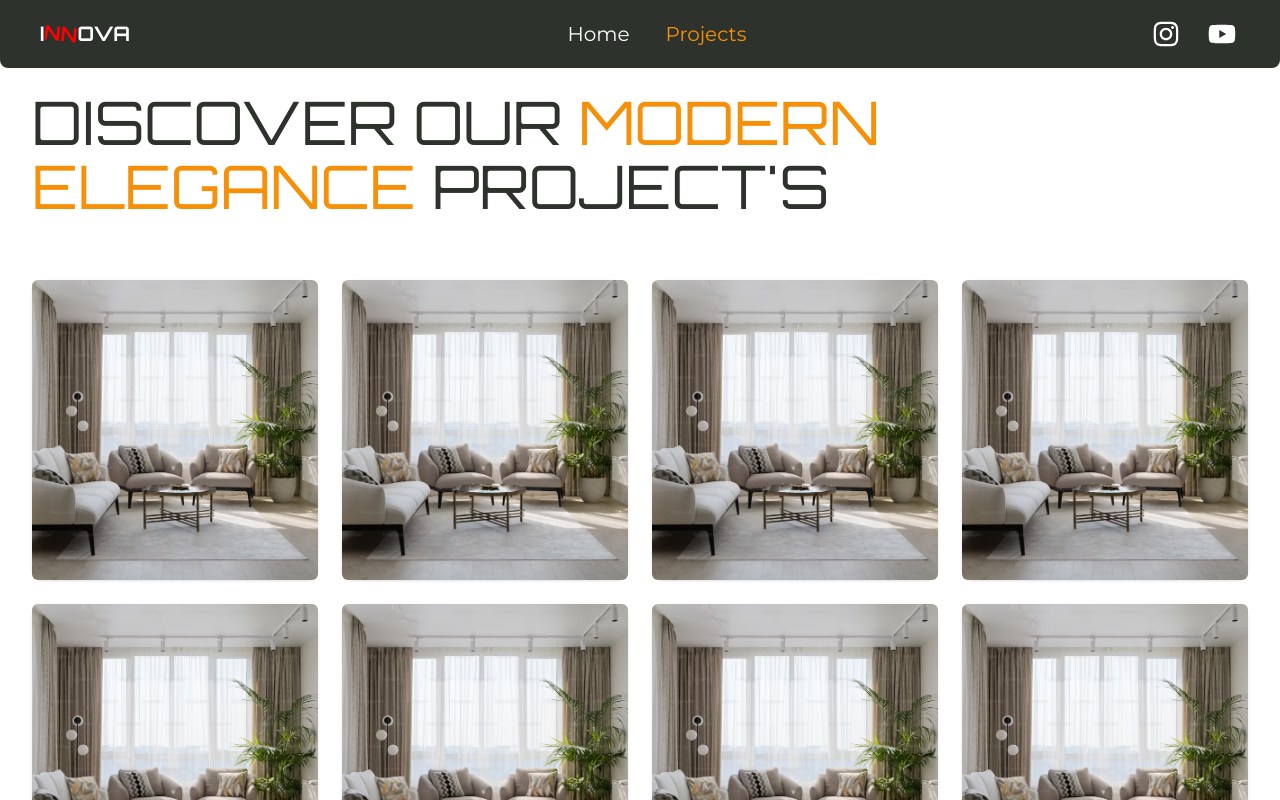
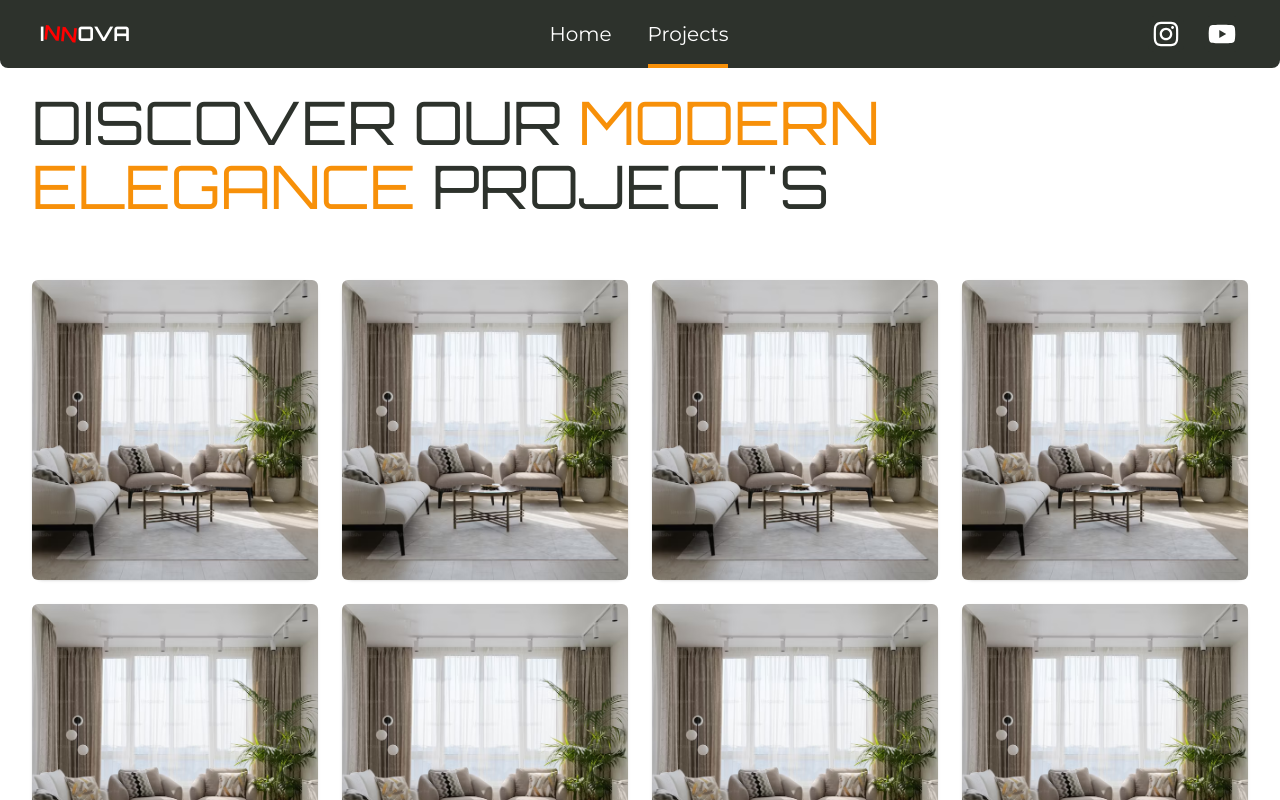
Before and after one commit to Ahishekoza/InteriorDesignersWebsite, a React (Vite) app: page /projects in a window 1280 px wide. Shown: the top 800 px of the page. Built offline with nearby package versions, Linux system fonts and the light colour scheme; what tailwindcss-text-fill-stroke would draw is missing.

Commit message:
Header Active tab underline 100%

```diff
--- a/src/Layout.jsx
+++ b/src/Layout.jsx
@@ -1,15 +1,57 @@
 /* eslint-disable react/prop-types */
 // import Breadcrumb from "./components/Breadcrumb";
+import { useState } from "react";
 import Footer from "./components/Footer";
 import Header from "./components/Header";
 
 const RemoteLayout = ({ children }) => {
+  const [showScrollArrow, setShowScrollArrow] = useState(false);
+
+  const handleScrollToTop = () => {
+    window.scrollTo({
+      top: 0,
+      behavior: "smooth",
+    });
+  };
+
+  const checkScrollYOffset = () => {
+    // console.log("width:", window.innerWidth,"height:", window.innerHeight*0.75);
+    if (window.pageYOffset >= window.innerHeight*0.4) {
+      setShowScrollArrow(true);
+    } else {
+      setShowScrollArrow(false);
+    }
+  };
+
+  window.addEventListener("scroll", checkScrollYOffset);
+
   return (
     <div>
       <Header />
       {/* <Breadcrumb/> */}
       <main>{children}</main>
       <Footer />
+      {/* --Scroll Button Implementation */}
+      <button
+        onClick={handleScrollToTop}
+        className="fixed bottom-14 right-1 bg-dark-green hover:bg-dark-green/85 transition-all duration-150 text-white cursor-pointer p-1 rounded-full shadow-md"
+        style={{display: showScrollArrow ? 'block' : 'none'}}
+      >
+        <svg
+          xmlns="http://www.w3.org/2000/svg"
+          fill="none"
+          viewBox="0 0 24 24"
+          strokeWidth="1.5"
+          stroke="currentColor"
+          className="size-5"
+        >
+          <path
+            strokeLinecap="round"
+            strokeLinejoin="round"
+            d="M8.25 6.75 12 3m0 0 3.75 3.75M12 3v18"
+          />
+        </svg>
+      </button>
     </div>
   );
 };
--- a/src/components/Banner.jsx
+++ b/src/components/Banner.jsx
@@ -1,6 +1,10 @@
 import PremiumPhoto from "../assets/premium_photo-.avif";
 import { Button } from "./ui/button";
 const Banner = () => {
+  const handleScrollToContact = () => {
+    const contactus = document.getElementById("contactUs")
+    if (contactus) contactus.scrollIntoView({behavior:"smooth"});
+  }
   return (
     <section id="home" className="flex flex-col-reverse sm:flex-row w-full h-full bg-dark-green font-montserrat">
       <div className=" w-full sm:w-1/3 ">
@@ -16,7 +20,7 @@ const Banner = () => {
             hic quasi voluptates facere minus ipsum? Consequuntur velit rem
           </p>
           {/* --button */}
-          <Button className="bg-mango-orange text-white py-2 rounded-lg">
+          <Button onClick={handleScrollToContact} className="bg-mango-orange text-white py-2 rounded-lg">
             Request Consulation
           </Button>
         </div>
--- a/src/components/Footer.jsx
+++ b/src/components/Footer.jsx
@@ -3,8 +3,8 @@ const Footer = () => {
     <footer id="contactUs" className="bg-white lg:grid lg:grid-cols-5">
       <div className="relative block h-64 lg:col-span-2 lg:h-full">
         <iframe
-          src="https://www.google.com/maps/embed?pb=!1m18!1m12!1m3!1d3784.12442276326!2d73.85960207465116!3d18.478022470473583!2m3!1f0!2f0!3f0!3m2!1i1024!2i768!4f13.1!3m3!1m2!1s0x3bc2eb6082918afd%3A0x31322a8aeff0830b!2sUsha%20Agencies%20Pune(Vyas%20Electronics)!5e0!3m2!1sen!2sjp!4v1734939635988!5m2!1sen!2sjp"
-          allowfullscreen=""
+          src="https://www.google.com/maps/embed?pb=!1m18!1m12!1m3!1d3784.124367587443!2d73.8595717746512!3d18.47802497047356!2m3!1f0!2f0!3f0!3m2!1i1024!2i768!4f13.1!3m3!1m2!1s0x3bc2ebc08ee10775%3A0x2e832b7627dfda08!2sInnova%20Interior%20Designers%20And%20Consultants!5e0!3m2!1sen!2sjp!4v1735550146281!5m2!1sen!2sjp"
+          allowFullScreen
           loading="lazy"
           className=" absolute inset-0 h-full w-full"
         ></iframe>
--- a/src/components/Header.jsx
+++ b/src/components/Header.jsx
@@ -1,10 +1,11 @@
-import { IoMenu } from "react-icons/io5";
 import { FaInstagram } from "react-icons/fa";
 import { FaYoutube } from "react-icons/fa";
 import { Link, useLocation } from "react-router-dom";
 import MobileMenu from "./MobileMenu";
+import { useEffect, useState } from "react";
 
 const Header = () => {
+  const [windowWidth, setWindowWidth] = useState(window.innerWidth);
   const location = useLocation();
   const projectHeader =
     location.pathname.split("/").includes("projects") ||
@@ -17,17 +18,52 @@ const Header = () => {
     { id: 4, link: "#contactUs", item: "ContactUs" },
   ];
 
-  const getActiveClass = (path) => {
+  const handleResize = () => {
+    setWindowWidth(window.innerWidth);
+  };
+
+  // --- useEffect is needed so that we can clean previous EventListener
+  useEffect(() => {
+    // -- will fire the event when window will resize
+    window.addEventListener("resize", handleResize);
+
+    return () => {
+      window.removeEventListener("resize", handleResize);
+    };
+  }, []);
+
+  // const getActiveClass = (path) => {
+  //   if (path === "/") {
+  //     return "text-white";
+  //   }
+
+  //   if (path.startsWith("#")) {
+  //     return window.location.hash === path ? "text-mango-orange" : "text-white";
+  //   } else {
+  //     return location.pathname === path ? "text-mango-orange" : "text-white";
+  //   }
+  // };
+
+  const getActiveClassUnderLine = (path) => {
     if (path === "/") {
-      return "text-white";
+      return "";
     }
 
     if (path.startsWith("#")) {
-      return window.location.hash === path ? "text-mango-orange" : "text-white";
+      return window.location.hash === path
+        ? windowWidth <= 786
+          ? "absolute w-full bg-mango-orange h-1 -bottom-3"
+          : "absolute w-full bg-mango-orange h-1 -bottom-4"
+        : "";
     } else {
-      return location.pathname === path ? "text-mango-orange" : "text-white";
+      return location.pathname === path
+        ? windowWidth <= 786
+          ? "absolute w-full bg-mango-orange h-1 -bottom-4"
+          : "absolute w-full bg-mango-orange h-1 -bottom-5"
+        : "";
     }
   };
+
   const instaLink = "";
   const youtubeLink = "https://www.youtube.com/@innovainteriordesigners";
 
@@ -43,9 +79,6 @@ const Header = () => {
 
           {/* --- Menu Items */}
           <div className="hidden md:flex items-center gap-9  font-montserrat font-medium">
-            <div className="group relative flex flex-col">
-              {/* <span className="scrollbarUnderline_project"></span> */}
-            </div>
             {menuItems.map((menuItem) => {
               if (
                 menuItem.item === "AboutUs" ||
@@ -54,13 +87,15 @@ const Header = () => {
                 return "";
               } else {
                 return (
-                  <Link
+                  <div
                     key={menuItem.id}
-                    to={menuItem.link}
-                    className={` ${getActiveClass(menuItem.link)}`}
+                    className="group relative flex flex-col"
                   >
-                    {menuItem.item}
-                  </Link>
+                    <Link to={menuItem.link}>{menuItem.item}</Link>
+                    <span
+                      className={`${getActiveClassUnderLine(menuItem.link)}`}
+                    ></span>
+                  </div>
                 );
               }
             })}
@@ -98,20 +133,24 @@ const Header = () => {
                 menuItem.item === "ContactUs"
               ) {
                 return (
-                  <a
-                    key={menuItem.id}
-                    href={menuItem.link}
-                    className={` ${getActiveClass(menuItem.link)}`}
+                  <div
+                    key={menuItem?.id}
+                    className="group relative flex flex-col"
                   >
-                    {menuItem.item}
-                  </a>
+                    <a key={menuItem.id} href={menuItem.link}>
+                      {menuItem.item}
+                    </a>
+                    <span
+                      className={`${getActiveClassUnderLine(menuItem.link)}`}
+                    ></span>
+                  </div>
                 );
               } else {
                 return (
                   <Link
                     key={menuItem.id}
                     to={menuItem.link}
-                    className={` ${getActiveClass(menuItem.link)}`}
+                    className={`${getActiveClassUnderLine(menuItem.link)} `}
                   >
                     {menuItem.item}
                   </Link>
--- a/src/index.css
+++ b/src/index.css
@@ -28,7 +28,7 @@ html {
 }
 
 .scrollbarUnderline {
-  @apply absolute w-0 group-hover:w-full  transition-all duration-300 -bottom-4 bg-mango-orange h-1;
+  @apply absolute w-full    -bottom-4 bg-mango-orange h-1;
 }
 
 .scrollbarUnderline_project {
```
Also changed, not shown: src/App.jsx (+18 -3 lines), src/pages/About_Page.jsx (deleted).
